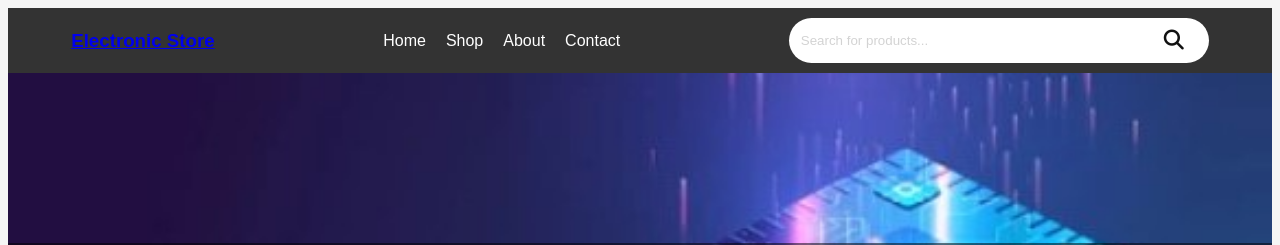
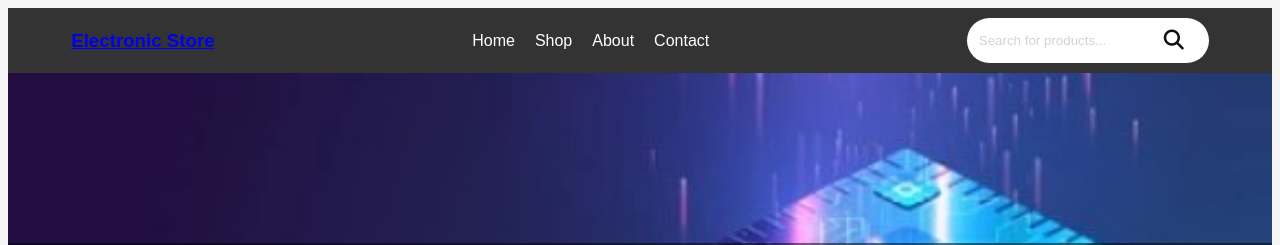
Before and after one commit to mohamed-kabeel/ecommerce_website, a plain HTML site: page index.html in a window 1280 px wide. Shown: the top 245 px of the page. Drawn offline with Linux system fonts and the light colour scheme.

Commit message:
Update style.css

```diff
--- a/style.css
+++ b/style.css
@@ -80,7 +80,7 @@ body {
     cursor: pointer;
 }*/
 .search-bar {
-    min-width: 400px;
+    /*min-width: 400px;*/
     background-color: white;
     padding: 10px;
     border-radius: 200px;
```
